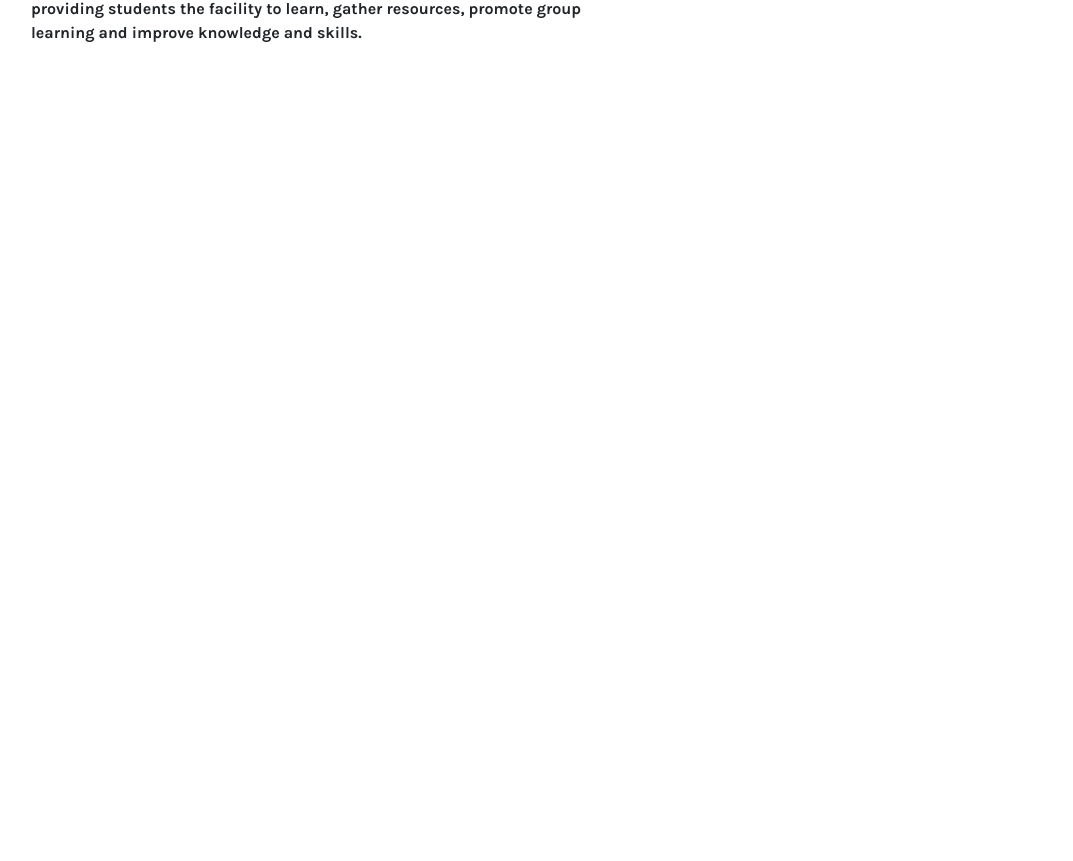
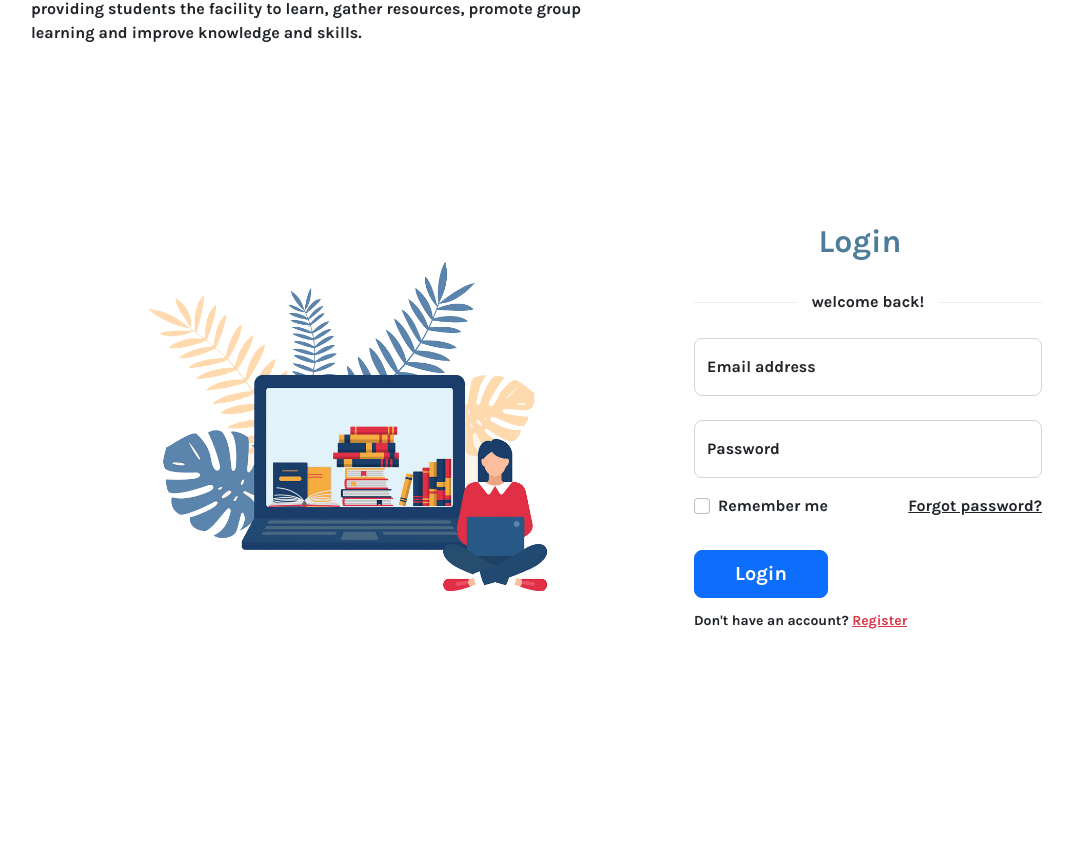
Before and after one commit to MEZ901/Online_library, a PHP site: page / in a window 1280 px wide. Shown: the part 1059-1920 px from the top of the page, without its empty margins (51-1124 px from the left). Before the commit the page ends 1101 px from the top, so only its background shows below. Run offline with PHP 8.4, Linux system fonts and the light colour scheme.

Commit message:
adding login section

```diff
--- a/assets/style.css
+++ b/assets/style.css
@@ -22,8 +22,8 @@ nav{
     transition: top 0.3s;
 }
 
-.divider:after,
-.divider:before {
+.Hdivider:after,
+.Hdivider:before {
 content: "";
 width: 2rem;
 height: 1px;
@@ -33,3 +33,19 @@ background: rgb(185, 185, 185);
 .about-img{
     width: 35rem;
 }
+
+.divider:after,
+.divider:before {
+content: "";
+flex: 1;
+height: 1px;
+background: #eee;
+}
+.h-custom {
+height: calc(100% - 73px);
+}
+@media (max-width: 450px) {
+.h-custom {
+height: 100%;
+}
+}
--- a/index.html
+++ b/index.html
@@ -38,7 +38,7 @@
             </div>
             <div class="text-center">
                 <button type="button" class="btn btn-cstm shadow-sm" style="--bs-btn-padding-y: .50rem; --bs-btn-padding-x: 2.25rem; --bs-btn-font-size: 1rem;">Login</button>
-                <div class="divider d-flex align-items-center my-2 justify-content-center">
+                <div class="Hdivider d-flex align-items-center my-2 justify-content-center">
                     <p class="text-center mx-3 mb-0">Or</p>
                 </div>
                 <button type="button" class="btn btn-cstm shadow-sm" style="--bs-btn-padding-y: .50rem; --bs-btn-padding-x: 2rem; --bs-btn-font-size: 1rem;">Sign up</button>
@@ -50,8 +50,61 @@
                     <h3 class="text-center text-uppercase m-5">about:</h3>
                     <p>Online Library Management System is an Automated Library System that handles the various functions of the library. It provides a complete solution to the library management software. The online Library Management System is classified into two parts Bar Code System and RFID System.<br>Library plays an important role in all schools and colleges, no educational institution can exist without Library Administration Software. It is an important part of every school and college and it helps the librarian to keep records of available books as well as issued books. Library Management System software helps in different ways by providing students the facility to learn, gather resources, promote group learning and improve knowledge and skills.</p>
                 </div>
-                <div class="float-end">
+                <div class="">
                     <img class="about-img" src="assets/img/img4.png" alt="cover">
+                </div>
+            </section>
+            <section class="vh-100">
+                <div class="container-fluid h-custom">
+                  <div class="row d-flex justify-content-center align-items-center h-100">
+                    <div class="col-md-9 col-lg-6 col-xl-5">
+                      <img src="assets/img/img3.png" class="img-fluid" alt="cover">
+                    </div>
+                    <div class="col-md-8 col-lg-6 col-xl-4 offset-xl-1">
+                      <form>
+                        <div class="d-flex align-items-center justify-content-center justify-content-lg-center">
+                          <p class="fs-2 fw-bold mb-0 me-3 text-cstm">Login</p>
+                        </div>
+
+                        <div class="divider d-flex align-items-center my-4">
+                          <p class="text-center mx-3 mb-0">welcome back!</p>
+                        </div>
+
+                        <!-- Email input -->
+                        <div class="form-floating mb-4">
+                          <input type="email" id="email" class="form-control form-control-lg"
+                            placeholder="Enter a valid email address" />
+                          <label class="form-label" for="email">Email address</label>
+                        </div>
+
+                        <!-- Password input -->
+                        <div class="form-floating mb-3">
+                          <input type="password" id="password" class="form-control form-control-lg"
+                            placeholder="Enter password" />
+                          <label class="form-label" for="password">Password</label>
+                        </div>
+
+                        <div class="d-flex justify-content-between align-items-center">
+                          <!-- Checkbox -->
+                          <div class="form-check mb-0">
+                            <input class="form-check-input me-2" type="checkbox" value="" id="form2Example3" />
+                            <label class="form-check-label" for="form2Example3">
+                              Remember me
+                            </label>
+                          </div>
+                          <a href="#!" class="text-body">Forgot password?</a>
+                        </div>
+
+                        <div class="text-center text-lg-start mt-4 pt-2">
+                          <button type="button" class="btn btn-primary btn-lg"
+                            style="padding-left: 2.5rem; padding-right: 2.5rem;">Login</button>
+                          <p class="small fw-bold mt-2 pt-1 mb-0">Don't have an account? <a href="#!"
+                              class="link-danger">Register</a></p>
+                        </div>
+
+                      </form>
+                    </div>
+                  </div>
                 </div>
             </section>
         </main>
```
